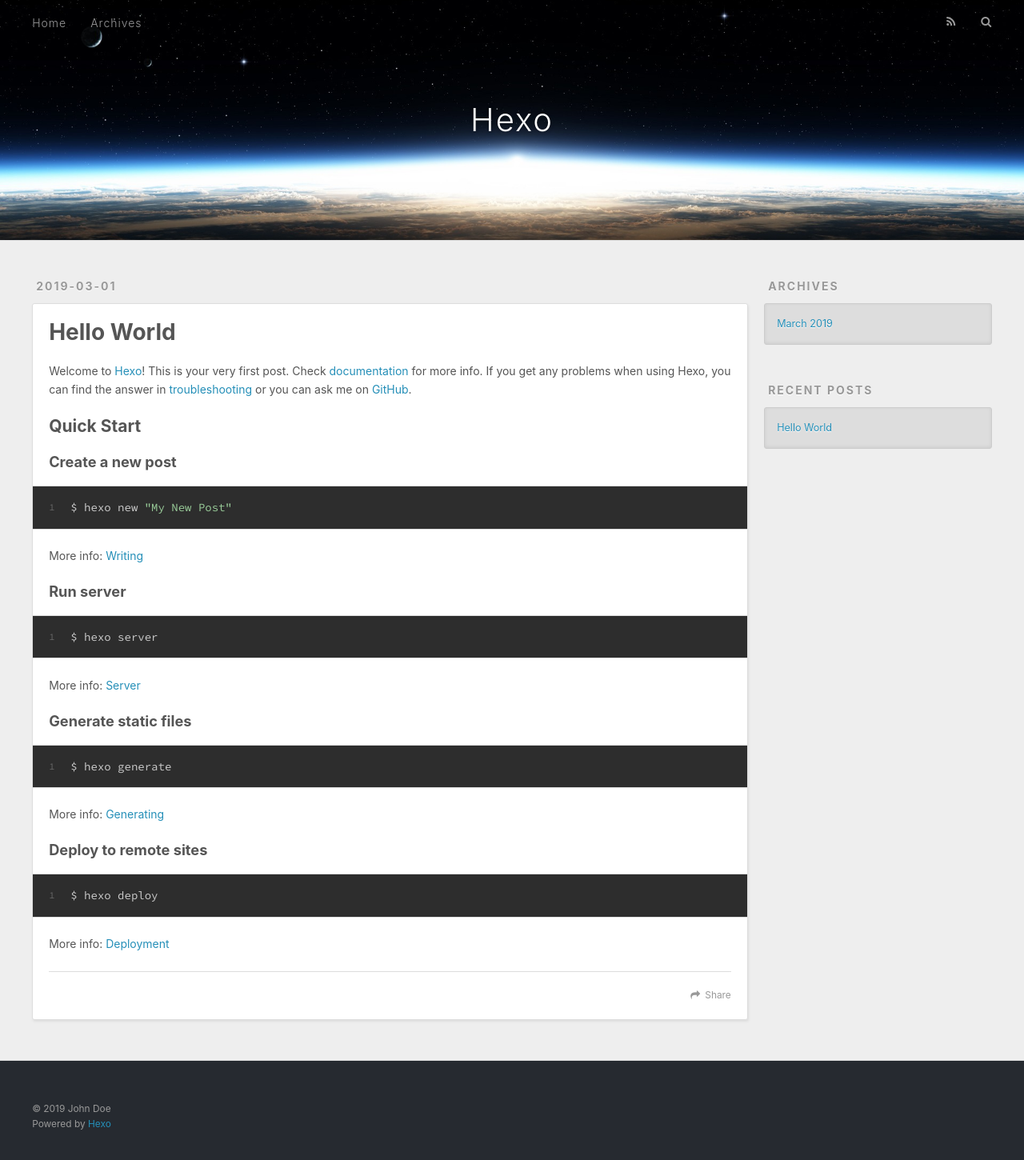
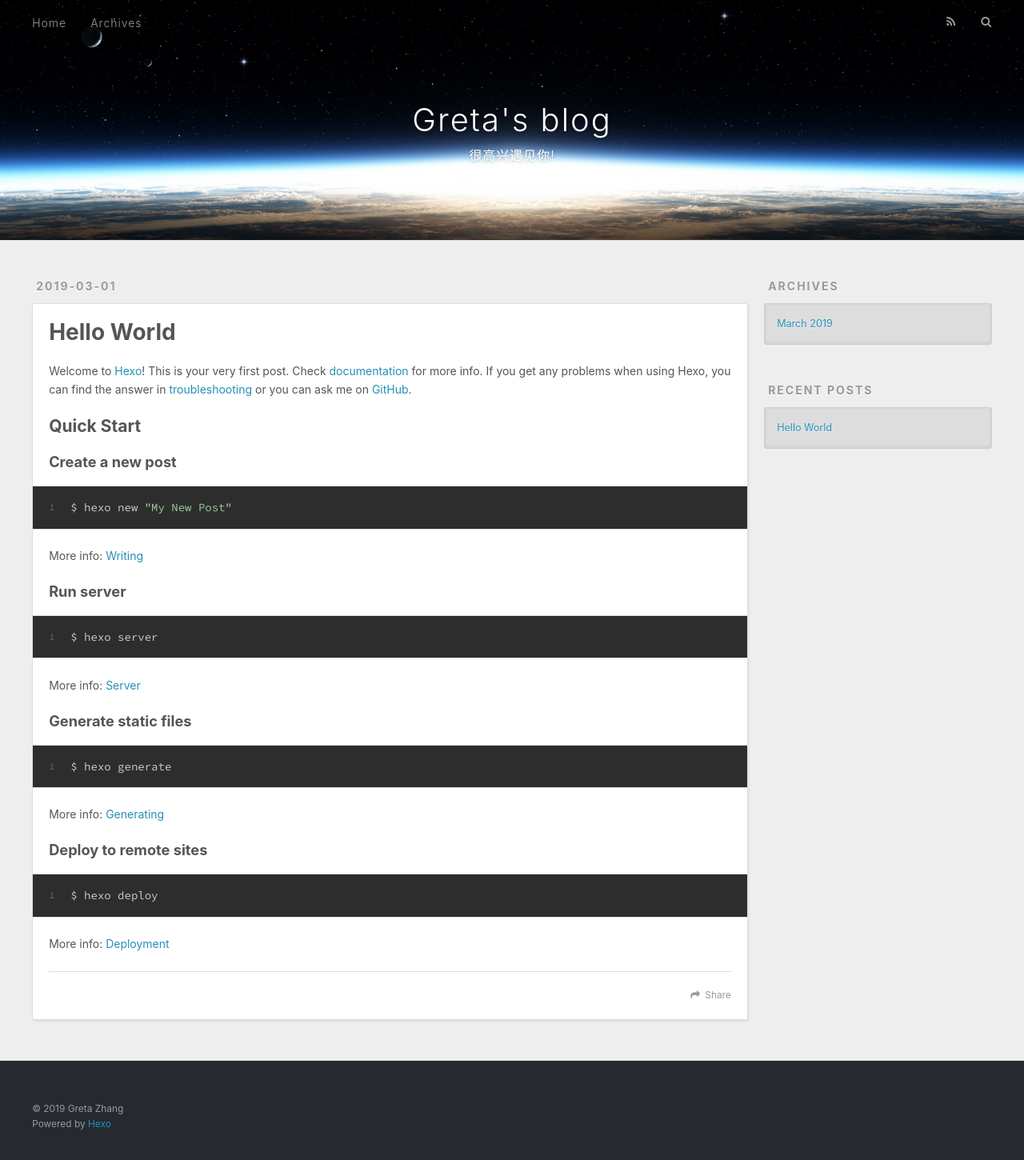
Before and after one commit to n2meetu/n2meetu.github.io, a plain HTML site: page index.html in a window 1280 px wide. Shown: the whole page at 80% size. Drawn offline with nearby package versions, Linux system fonts and the light colour scheme.

Commit message:
Site updated: 2019-03-01 17:22:23

```diff
--- a/index.html
+++ b/index.html
@@ -5,17 +5,18 @@
 
 
 
-  <title>Hexo</title>
+  <title>Greta&#39;s blog</title>
   <meta name="viewport" content="width=device-width, initial-scale=1, maximum-scale=1">
-  <meta property="og:type" content="website">
-<meta property="og:title" content="Hexo">
+  <meta name="keywords" content="前端|技术|摄影|电影|">
+<meta property="og:type" content="website">
+<meta property="og:title" content="Greta&#39;s blog">
 <meta property="og:url" content="http://yoursite.com/index.html">
-<meta property="og:site_name" content="Hexo">
+<meta property="og:site_name" content="Greta&#39;s blog">
 <meta property="og:locale" content="default">
 <meta name="twitter:card" content="summary">
-<meta name="twitter:title" content="Hexo">
+<meta name="twitter:title" content="Greta&#39;s blog">
 
-    <link rel="alternate" href="/atom.xml" title="Hexo" type="application/atom+xml">
+    <link rel="alternate" href="/atom.xml" title="Greta&#39;s blog" type="application/atom+xml">
 
 
     <link rel="icon" href="/favicon.png">
@@ -34,8 +35,12 @@
   <div id="header-outer" class="outer">
     <div id="header-title" class="inner">
       <h1 id="logo-wrap">
-        <a href="/" id="logo">Hexo</a>
+        <a href="/" id="logo">Greta&#39;s blog</a>
       </h1>
+
+        <h2 id="subtitle-wrap">
+          <a href="/" id="subtitle">很高兴遇见你!</a>
+        </h2>
 
     </div>
     <div id="header-inner" class="inner">
@@ -97,7 +102,7 @@
 
     </div>
     <footer class="article-footer">
-      <a data-url="http://yoursite.com/2019/03/01/hello-world/" data-id="cjspu7ndg000062pa7d33o3qq" class="article-share-link">Share</a>
+      <a data-url="http://yoursite.com/2019/03/01/hello-world/" data-id="cjspun2cz0000c6pa9f1a4jcr" class="article-share-link">Share</a>
 
 
     </footer>
@@ -153,7 +158,7 @@
 
   <div class="outer">
     <div id="footer-info" class="inner">
-      &copy; 2019 John Doe<br>
+      &copy; 2019 Greta Zhang<br>
       Powered by <a href="http://hexo.io/" target="_blank">Hexo</a>
     </div>
   </div>
```
Also changed, not shown: 2019/03/01/hello-world/index.html (+11 -6 lines), archives/2019/03/index.html (+13 -8 lines), archives/2019/index.html (+13 -8 lines), archives/index.html (+13 -8 lines), 1 other file.
